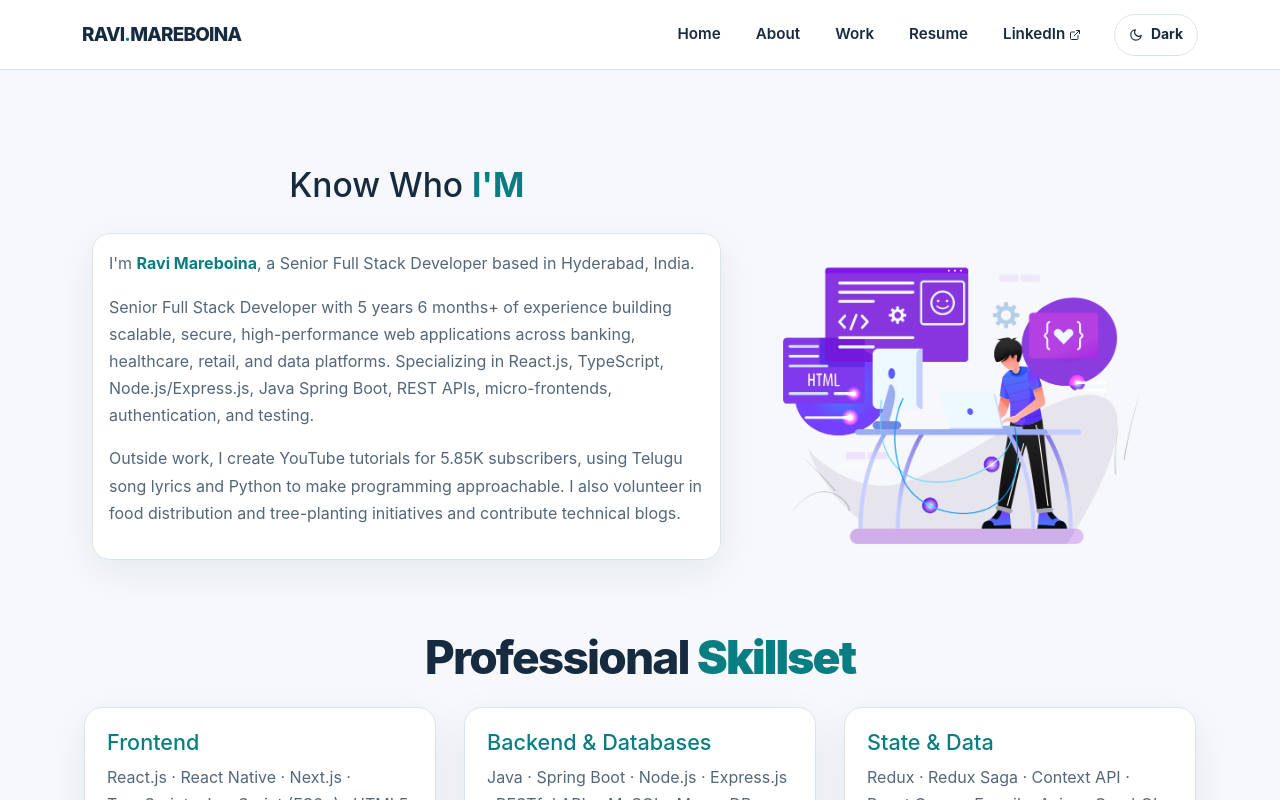
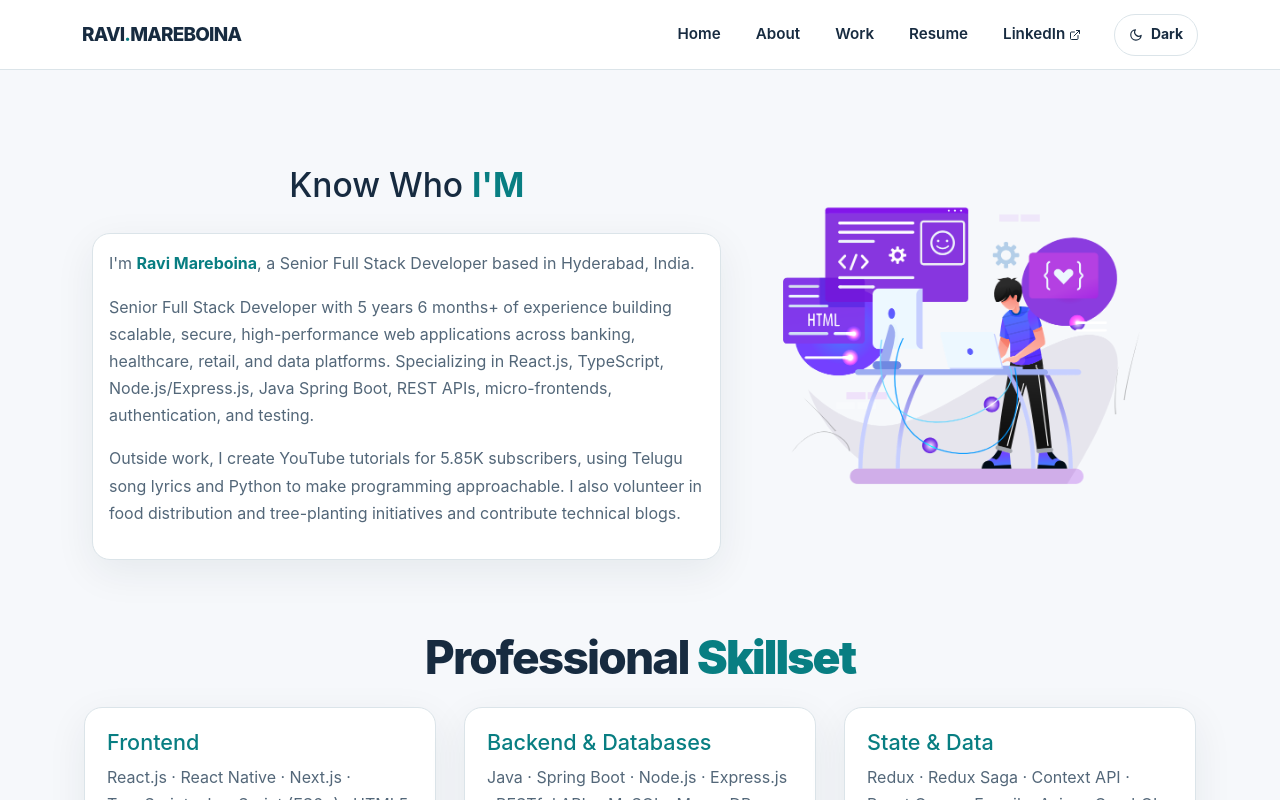
Before and after one commit to MareboinaRavi/react-portfolio, a React (Create React App) app: page /about in a window 1280 px wide. Shown: the top 800 px of the page. Built offline with nearby package versions, Linux system fonts and the light colour scheme.

Commit message:
Refine projects, tools, about and resume presentation

```diff
--- a/src/components/About/About.js
+++ b/src/components/About/About.js
@@ -1,54 +1,25 @@
 import React from "react";
 import { Container, Row, Col } from "react-bootstrap";
-import Particle from "../Particle";
-import Github from "./Github";
 import Techstack from "./Techstack";
 import Aboutcard from "./AboutCard";
 import laptopImg from "../../Assets/about.png";
 import Toolstack from "./Toolstack";
 
 function About() {
-  return (
-    <Container fluid className="about-section">
-      <Particle />
-      <Container>
+  return <Container fluid className="about-section"><Container>
     <Row style={{ justifyContent: "center", padding: "10px" }}>
-          <Col
-            md={7}
-            style={{
-              justifyContent: "center",
-              paddingTop: "30px",
-              paddingBottom: "50px",
-            }}
-          >
-            <h1 style={{ fontSize: "2.1em", paddingBottom: "20px" }}>
-              Know Who <strong className="purple">I'M</strong>
-            </h1>
+      <Col md={7} style={{ paddingTop: "30px", paddingBottom: "50px" }}>
+        <h1 style={{ fontSize: "2.1em", paddingBottom: "20px" }}>Know Who <strong className="purple">I'M</strong></h1>
         <Aboutcard />
       </Col>
-          <Col
-            md={5}
-            style={{ paddingTop: "120px", paddingBottom: "50px" }}
-            className="about-img"
-          >
-            <img src={laptopImg} alt="about" className="img-fluid" />
+      <Col md={5} style={{ paddingTop: "60px", paddingBottom: "50px" }} className="about-img">
+        <img src={laptopImg} alt="About me" className="img-fluid" />
       </Col>
     </Row>
-        <h1 className="project-heading">
-          Professional <strong className="purple">Skillset </strong>
-        </h1>
-
+    <h1 className="project-heading">Professional <strong className="purple">Skillset</strong></h1>
     <Techstack />
-
-        <h1 className="project-heading">
-          <strong className="purple">Tools</strong> I use
-        </h1>
+    <h1 className="project-heading"><strong className="purple">Tools</strong> I use</h1>
     <Toolstack />
-
-        <Github />
-      </Container>
-    </Container>
-  );
+  </Container></Container>;
 }
-
 export default About;
```
Lines whose indentation alone changed are shown as unchanged.
